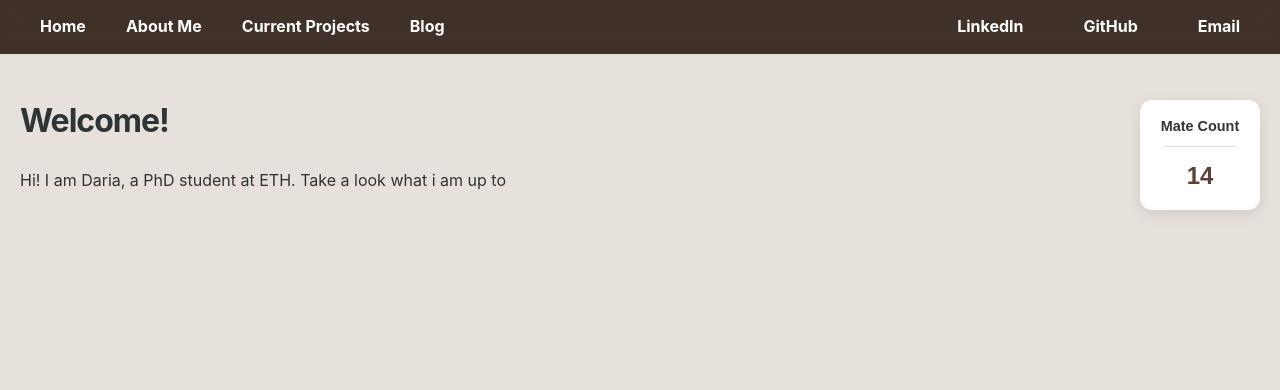
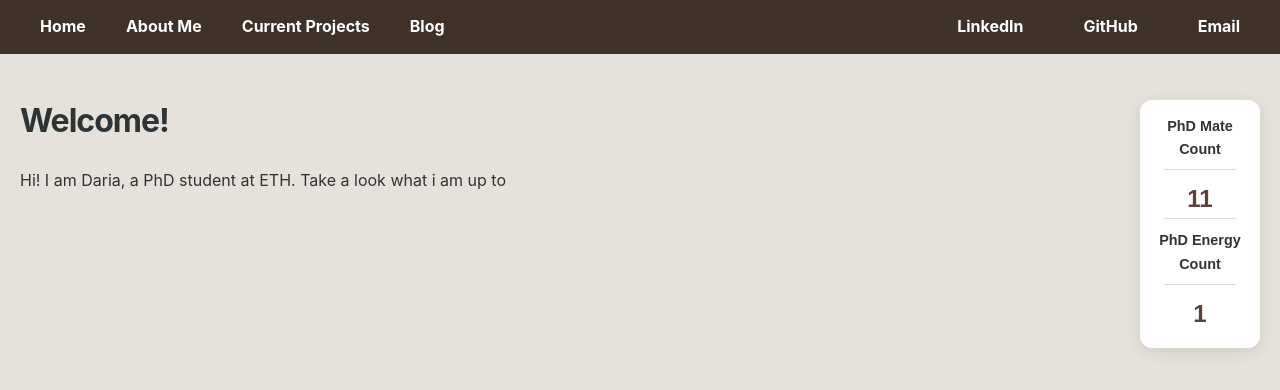
Before and after one commit to d-belous/d-belous.github.io, a plain HTML site: page index.html in a window 1280 px wide. Drawn offline with Linux system fonts and the light colour scheme.

Commit message:
added energy

```diff
--- a/index.html
+++ b/index.html
@@ -31,9 +31,13 @@
 
 
 <div class="mate-counter">
-  <h3 class="counter-title">Mate Count</h3>
+  <h3 class="counter-title">PhD Mate Count</h3>
   <hr class="counter-separator">
-  <div class="counter-value">14</div>
+  <div class="counter-value">11</div>
+  <hr class="counter-separator">
+  <h3 class="counter-title">PhD Energy Count</h3>
+  <hr class="counter-separator">
+  <div class="counter-value">1</div>
 </div>
 
 
```
